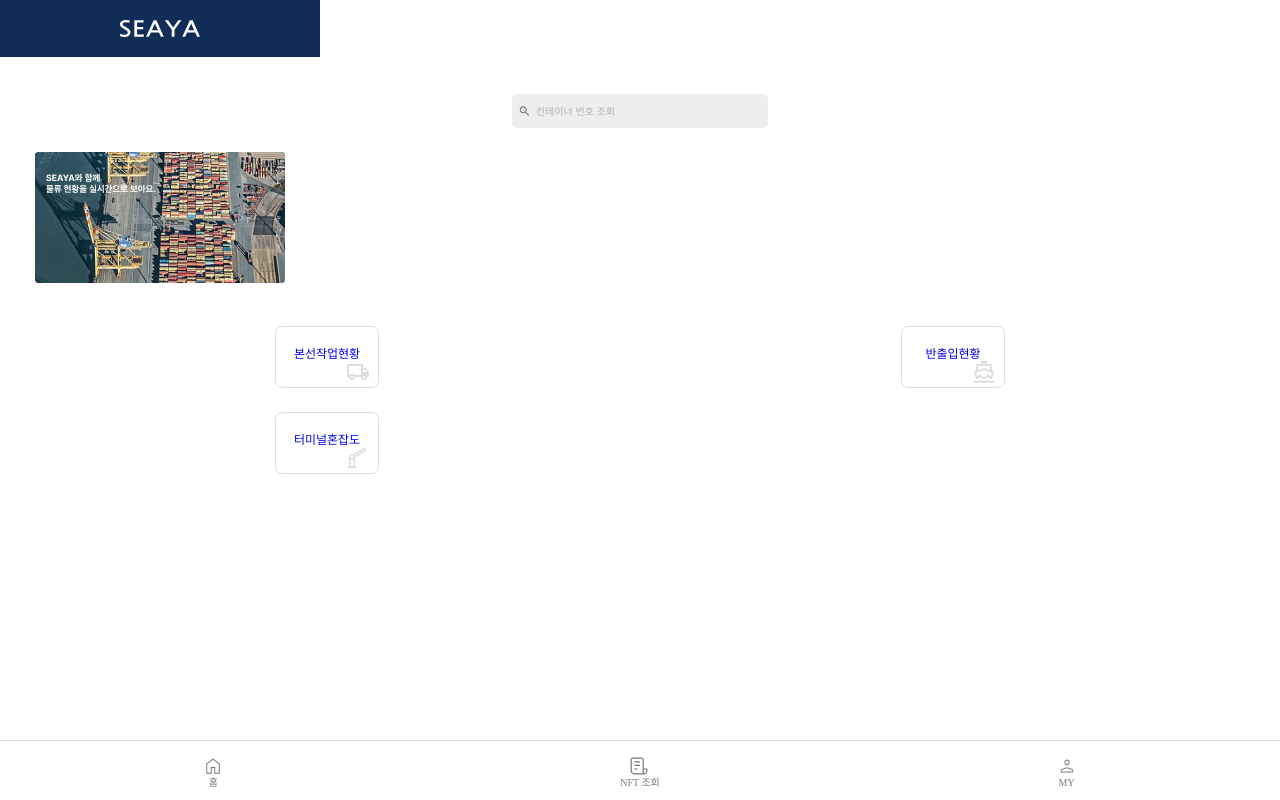
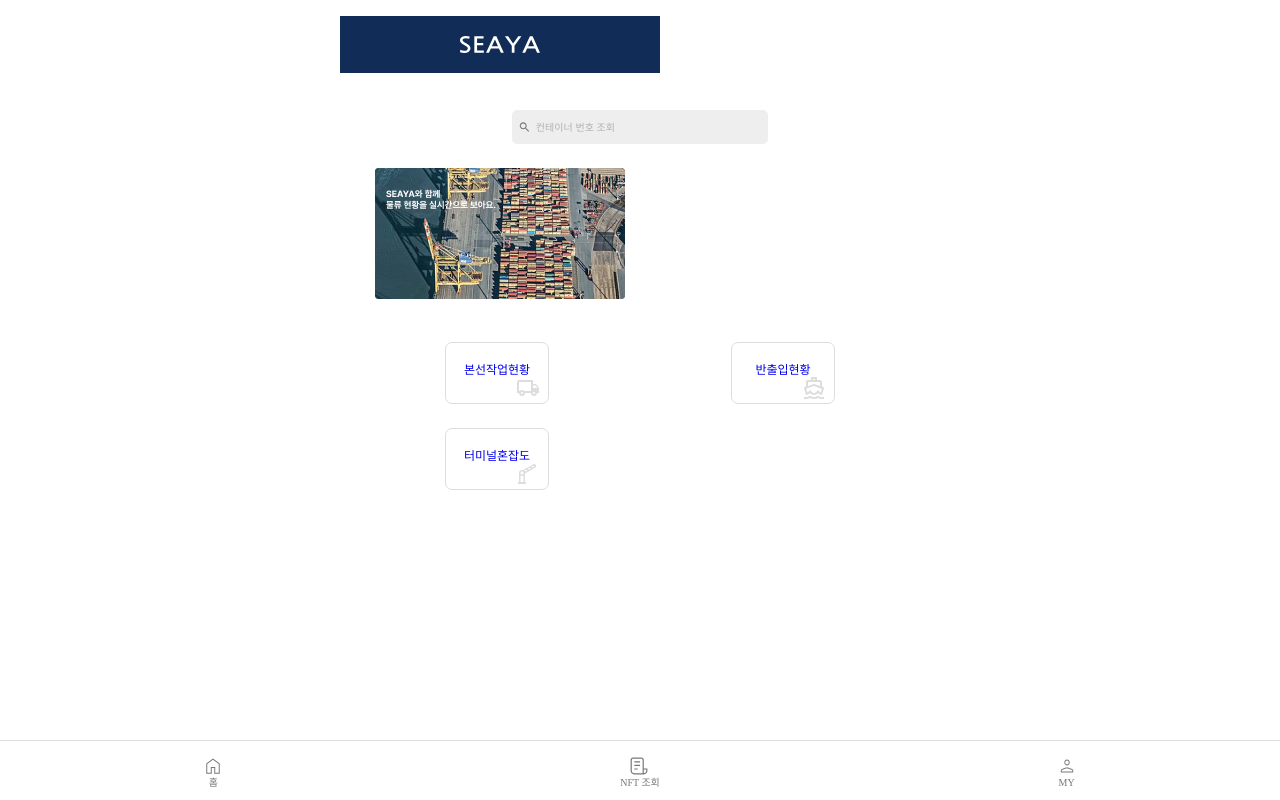
Before and after one commit to Serengeti-Lion-King/seaya-web, a React (Vite) app: page / in a window 1280 px wide. Built offline with nearby package versions, Linux system fonts and the light colour scheme.

Commit message:
feat: 본선작업현황 페이지 구현
본선작업현황 페이지 레이아웃 설정

LR-18

```diff
--- /dev/null
+++ b/src/layouts/MainLayout/MainLayout.scss
@@ -0,0 +1,7 @@
+.main-layout {
+  width: 100%;
+  min-width: 320px; /* 필요에 따라 최소 너비를 설정하세요 */
+  max-width: 600px;
+  margin: 0 auto; /* 화면 중앙에 배치되도록 하는 예시 */
+  padding: 16px; /* 여백을 위한 패딩 */
+}
--- /dev/null
+++ b/src/layouts/MainLayout/MainLayout.tsx
@@ -0,0 +1,12 @@
+import { Outlet } from 'react-router-dom';
+import './MainLayout.scss';
+
+const MainLayout = () => {
+  return (
+    <div className="main-layout">
+      <Outlet /> {/* 각 페이지가 이곳에 렌더링 됩니다. */}
+    </div>
+  );
+};
+
+export default MainLayout;
--- a/src/pages/VesselOperationStatusPage.tsx
+++ b/src/pages/VesselOperationStatusPage.tsx
@@ -1,4 +1,8 @@
+import NavigationBar from '@components/NavigationBar/NavigationBar';
+import navItems from '@components/NavigationBar/navItems';
 import TerminalDropdown from '@components/TerminalDropdown/TerminalDropdown';
+import ToolBar from '@components/ToolBar/ToolBar';
+import GateSlider from '@features/VesselOperationStatus/GateSlider/GateSlider';
 
 const VesselOperationStatusPage = () => {
   const portOptions = ['PNC', 'HJNC', 'HPNT', 'BNCT']; // 예시 항목
@@ -6,7 +10,10 @@ const VesselOperationStatusPage = () => {
 
   return (
     <div>
+      <NavigationBar navText={navItems[5]} />
       <TerminalDropdown options={portOptions} label={dropdownLabel} />
+      <GateSlider />
+      <ToolBar />
     </div>
   );
 };
```
Also changed, not shown: src/App.tsx (+11 -9 lines).
